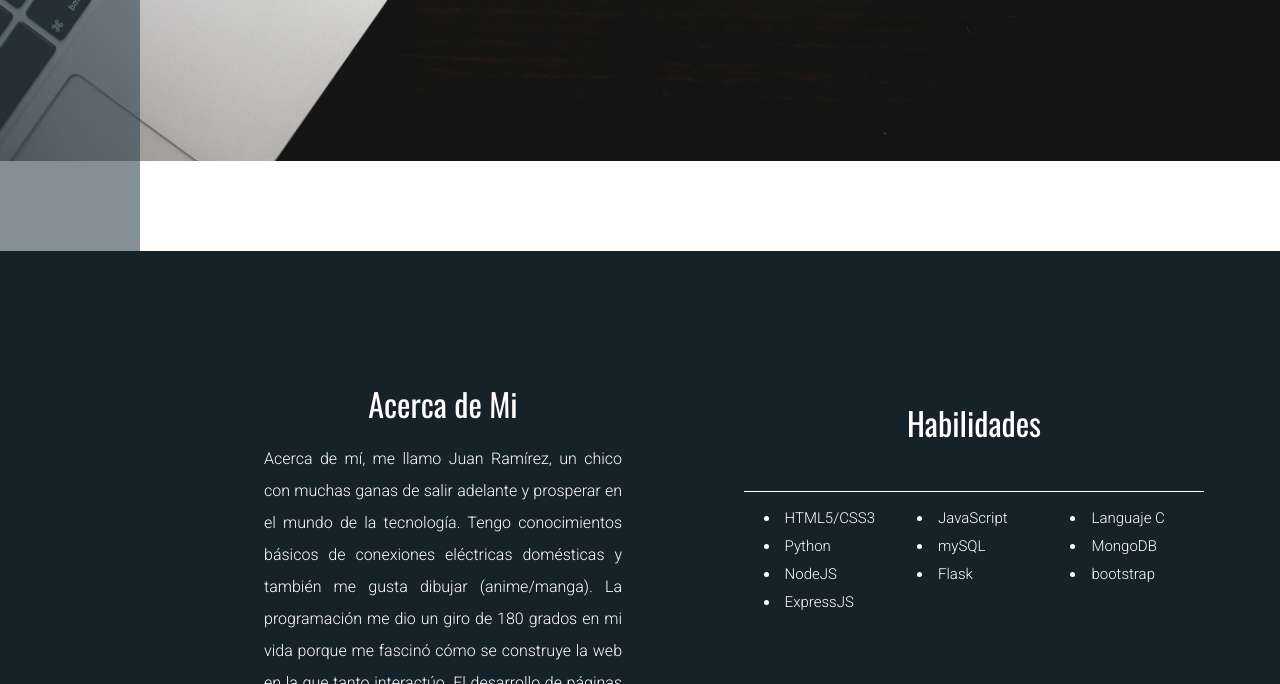
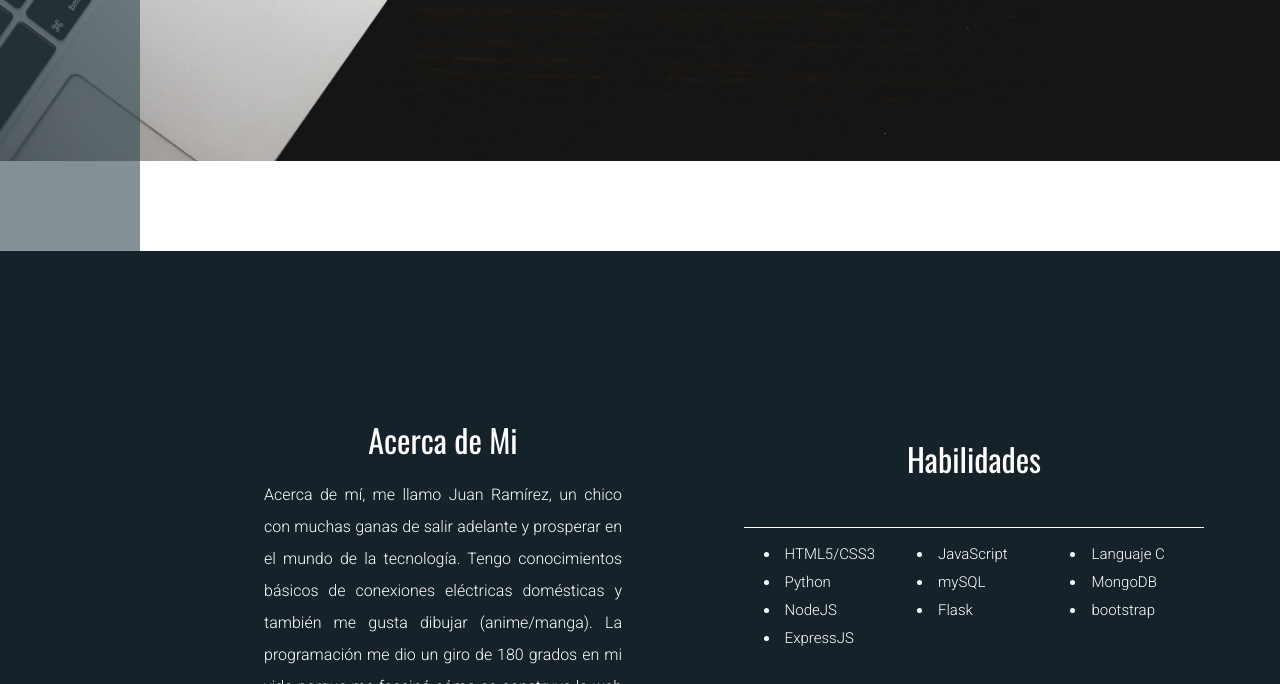
Before and after one commit to juanRCoder/Project-My_portafolio, a plain HTML site: page index.html in a window 1280 px wide. Shown: the part 549-1233 px from the top of the page. Drawn offline with nearby package versions, Linux system fonts and the light colour scheme; files that its build step writes are made by us from their sources.

Commit message:
update portfolio

```diff
--- a/styles/_skills.scss
+++ b/styles/_skills.scss
@@ -28,7 +28,6 @@
             display: grid;
             place-items: center;
             position: absolute;
-            top: -5%;
             right: 50px;
             opacity: 1;
             transition-property: top, opacity;
@@ -38,7 +37,7 @@
     //SECTION ACERCA DE MI
     &_about_box {
         position: absolute;
-        top: 13%;
+        top: 18%;
         opacity: 1;
         transition-property: top opacity;
         transition-duration: .5s;
```
